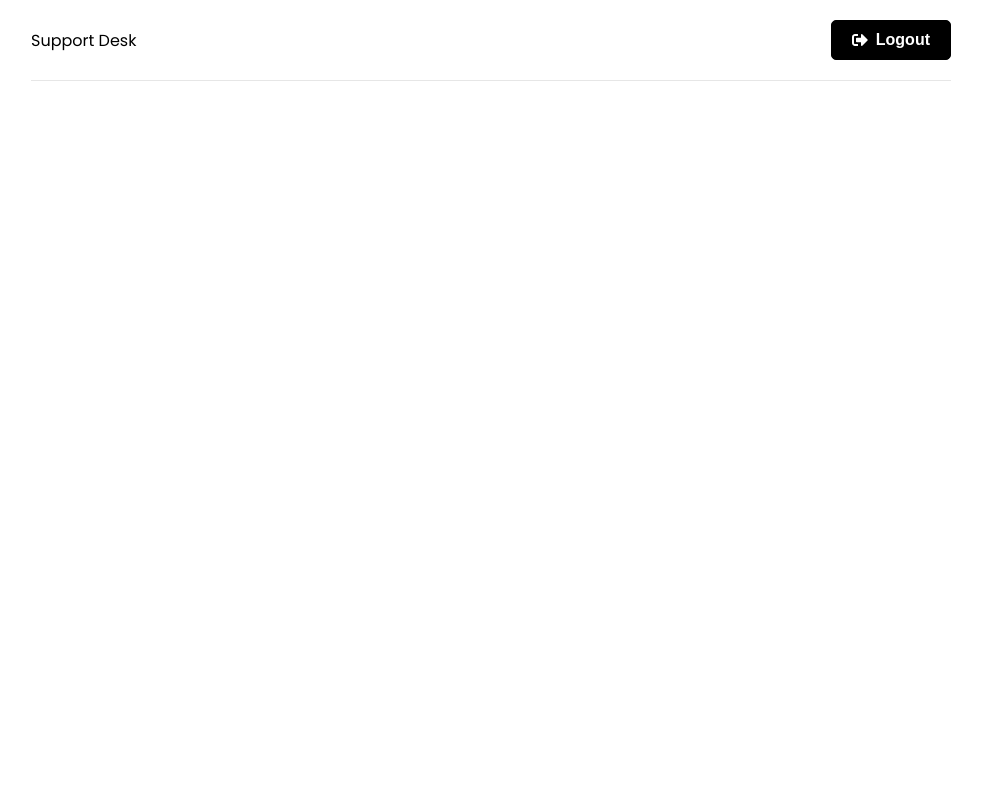
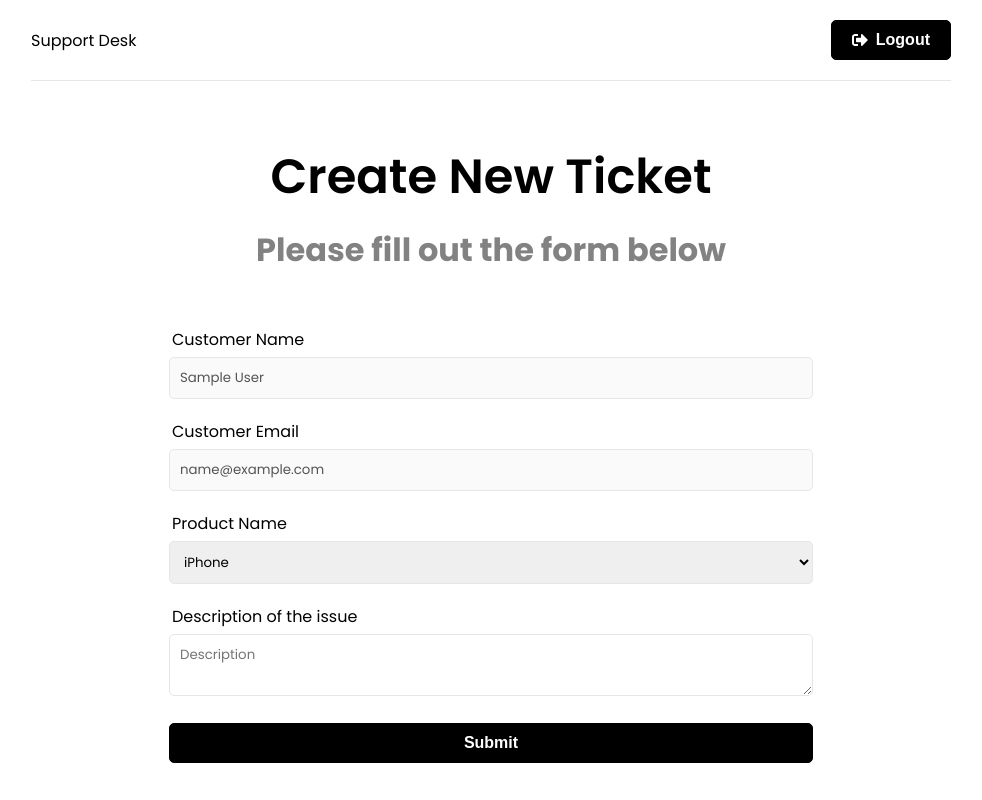
Before and after one commit to thekevinportela/support-desk, a React (Create React App) app in the folder frontend/: page /new-ticket in a window 1280 px wide. Before the commit this address had no page. Shown: the whole page, without its empty margins (149-1131 px from the left). Built offline with nearby package versions, Linux system fonts and the light colour scheme; sample sign-in values are in the browser's storage.

Commit message:
NewTicket page ui and private route

```diff
--- a/frontend/src/App.js
+++ b/frontend/src/App.js
@@ -2,8 +2,10 @@
 import { ToastContainer } from "react-toastify";
 import "react-toastify/dist/ReactToastify.css";
 import Header from "./components/Header";
+import PrivateRoute from "./components/PrivateRoute";
 import Home from "./pages/Home";
 import Login from "./pages/Login";
+import NewTicket from "./pages/NewTicket";
 import Register from "./pages/Register";
 
 function App() {
@@ -16,6 +18,9 @@
             <Route path="/" element={<Home />} />
             <Route path="/login" element={<Login />} />
             <Route path="/register" element={<Register />} />
+            <Route path="/new-ticket" element={<PrivateRoute />}>
+              <Route path="/new-ticket" element={<NewTicket />} />
+            </Route>
           </Routes>
         </div>
       </Router>
--- /dev/null
+++ b/frontend/src/components/PrivateRoute.jsx
@@ -0,0 +1,14 @@
+import { Navigate, Outlet } from "react-router-dom";
+import { useAuthStatus } from "../hooks/useAuthStatus";
+import Spinner from "./Spinner";
+
+const PrivateRoute = () => {
+  const { loggedIn, checkingStatus } = useAuthStatus();
+  if (checkingStatus) {
+    return <Spinner />;
+  }
+
+  return loggedIn ? <Outlet /> : <Navigate to="/login" />;
+};
+
+export default PrivateRoute;
--- /dev/null
+++ b/frontend/src/hooks/useAuthStatus.js
@@ -0,0 +1,19 @@
+import { useState, useEffect } from "react";
+import { useSelector } from "react-redux";
+
+export const useAuthStatus = () => {
+  const [loggedIn, setLoggedIn] = useState(false);
+  const [checkingStatus, setCheckingStatus] = useState(true);
+
+  const { user } = useSelector((state) => state.auth);
+
+  useEffect(() => {
+    if (user) {
+      setLoggedIn(true);
+    } else {
+      setLoggedIn(false);
+    }
+    setCheckingStatus(false);
+  }, [user]);
+  return { loggedIn, checkingStatus };
+};
--- a/frontend/src/index.css
+++ b/frontend/src/index.css
@@ -116,7 +116,8 @@
 }
 
 .form-group {
-  margin-bottom: 10px;
+  margin-bottom: 20px;
+  position: relative;
 }
 
 .form-group input,
@@ -126,7 +127,7 @@
   padding: 10px;
   border: 1px solid #e6e6e6;
   border-radius: 5px;
-  margin-bottom: 10px;
+  /* margin-bottom: 10px; */
   font-family: inherit;
 }
 
@@ -377,6 +378,18 @@
   animation: spin 1.2s linear infinite;
 }
 
+.icon {
+  height: 1.5rem;
+  width: 1.5rem;
+  padding: 2px;
+  position: absolute;
+  box-sizing: border-box;
+  top: 50%;
+  right: 10px;
+  transform: translateY(-50%);
+  justify-self: center;
+}
+
 @keyframes spin {
   0% {
     transform: rotate(0deg);
--- a/frontend/src/pages/Login.jsx
+++ b/frontend/src/pages/Login.jsx
@@ -1,6 +1,6 @@
 import { useState, useEffect } from "react";
 import { useNavigate } from "react-router-dom";
-import { FaSignInAlt, FaUser } from "react-icons/fa";
+import { FaEye, FaEyeSlash, FaSignInAlt, FaUser } from "react-icons/fa";
 import { toast } from "react-toastify";
 import { useSelector, useDispatch } from "react-redux";
 import { login, reset } from "../features/Auth/authSlice";
@@ -12,6 +12,8 @@
     email: "",
     password: "",
   });
+
+  const [showPassword, setShowPassword] = useState(false);
 
   const { name, email, password } = formData;
 
@@ -78,7 +80,7 @@
           </div>
           <div className="form-group">
             <input
-              type="password"
+              type={showPassword ? "text" : "password"}
               className="formControl"
               id="password"
               name="password"
@@ -87,6 +89,17 @@
               placeholder="Enter your password"
               required
             />
+            {showPassword ? (
+              <FaEyeSlash
+                onClick={() => setShowPassword(!showPassword)}
+                className="icon"
+              />
+            ) : (
+              <FaEye
+                className="icon"
+                onClick={() => setShowPassword(!showPassword)}
+              />
+            )}
           </div>
 
           <div className="form-group">
--- /dev/null
+++ b/frontend/src/pages/NewTicket.jsx
@@ -0,0 +1,65 @@
+import { useState } from "react";
+import { useSelector } from "react-redux";
+
+const NewTicket = () => {
+  const { user } = useSelector((state) => state.auth);
+  const [product, setProduct] = useState("iPhone");
+  const [description, setDescription] = useState("");
+  const name = user.name;
+  const email = user.email;
+
+  const onSubmit = (e) => {
+    e.preventDefault();
+  };
+
+  return (
+    <>
+      <section className="heading">
+        <h1>Create New Ticket</h1>
+        <p>Please fill out the form below</p>
+      </section>
+      <section className="form">
+        <div className="form-group">
+          <label htmlFor="name">Customer Name</label>
+          <input type="text" className="form-control" value={name} disabled />
+        </div>
+        <div className="form-group">
+          <label htmlFor="email">Customer Email</label>
+          <input type="text" className="form-control" value={email} disabled />
+        </div>
+        <form onSubmit={onSubmit}>
+          <div className="form-group">
+            <label htmlFor="product">Product Name</label>
+            <select
+              name="product"
+              id="product"
+              value={product}
+              onChange={(e) => setProduct(e.target.value)}
+            >
+              <option value="iPhone">iPhone</option>
+              <option value="Macbook Pro">Macbook Pro</option>
+              <option value="iMac">iMac</option>
+              <option value="iPad">iPad</option>
+            </select>
+          </div>
+          <div className="form-group">
+            <label htmlFor="description">Description of the issue</label>
+            <textarea
+              name="description"
+              id="description"
+              value={description}
+              className="form-control"
+              placeholder="Description"
+              onChange={(e) => setDescription(e.target.value)}
+            ></textarea>
+          </div>
+          <div className="form-group">
+            <button className="btn btn-block">Submit</button>
+          </div>
+        </form>
+      </section>
+    </>
+  );
+};
+
+export default NewTicket;
```
